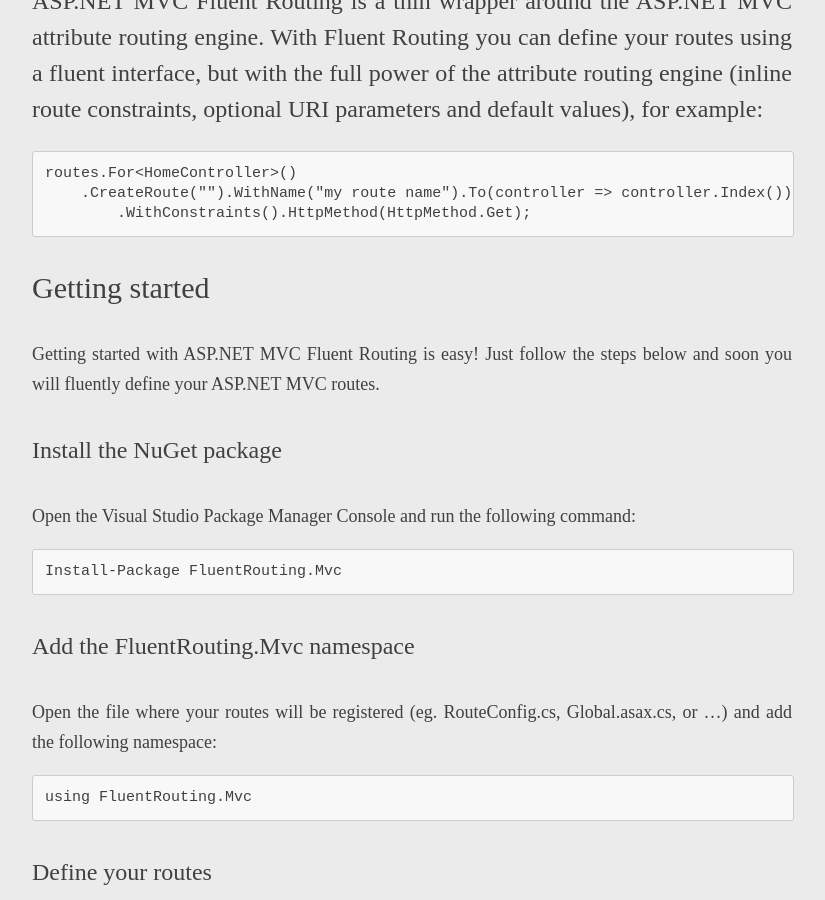
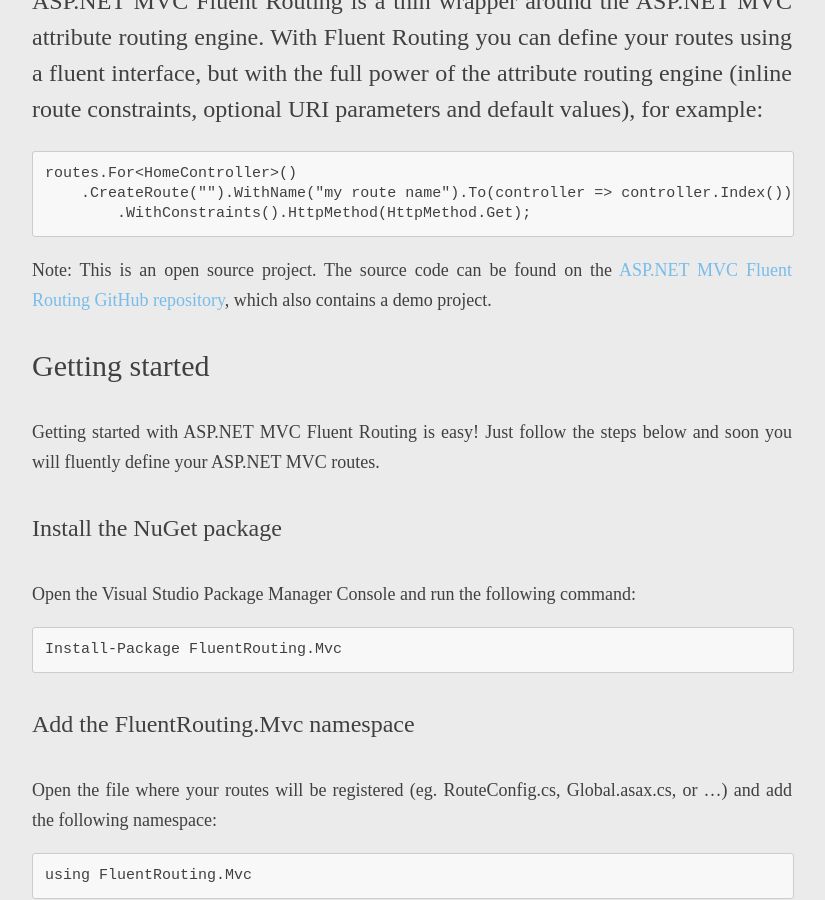
Before and after one commit to dotarj/dotarj.github.io, a Jekyll site: the page built from _posts/2014-02-16-asp-net-mvc-fluentrouting.markdown, in a window 1280 px wide and 900 px high, scrolled down 323 px. Shown: the whole window, without its empty margins (228-1053 px from the left). Built offline with Jekyll 4.4.1, drawn with Linux system fonts in a browser that asks for light colours; Markdown is read by kramdown in place of the engine named in the settings.

Commit message:
Added a link to the GitHub repo

````diff
--- a/_posts/2014-02-16-asp-net-mvc-fluentrouting.markdown
+++ b/_posts/2014-02-16-asp-net-mvc-fluentrouting.markdown
@@ -13,6 +13,8 @@ routes.For<HomeController>()
     .CreateRoute("").WithName("my route name").To(controller => controller.Index())
         .WithConstraints().HttpMethod(HttpMethod.Get);
 ```
+
+Note: This is an open source project. The source code can be found on the [ASP.NET MVC Fluent Routing GitHub repository](https://github.com/dotarj/FluentRouting/), which also contains a demo project.
 
 ##Getting started
 
````
